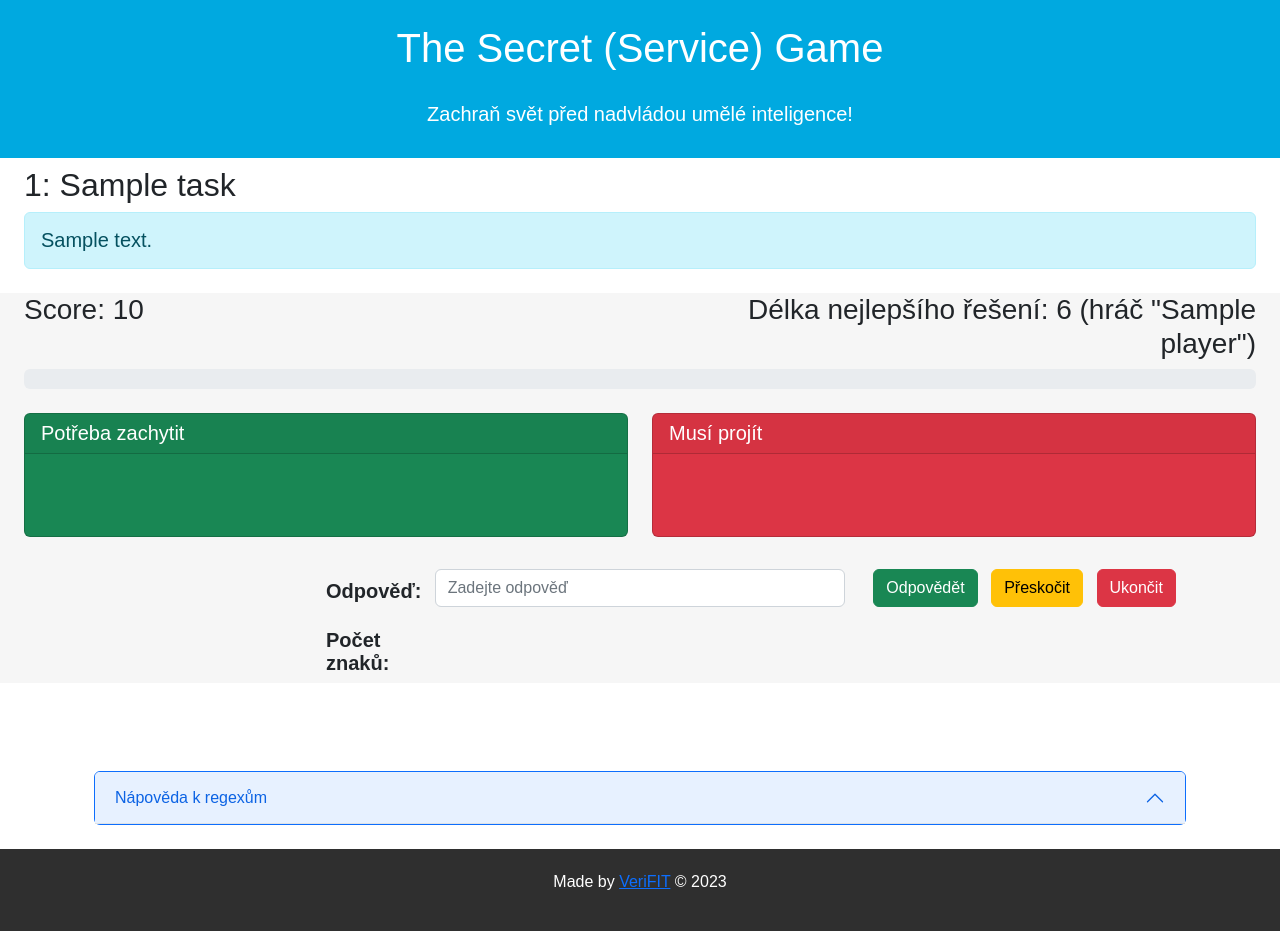
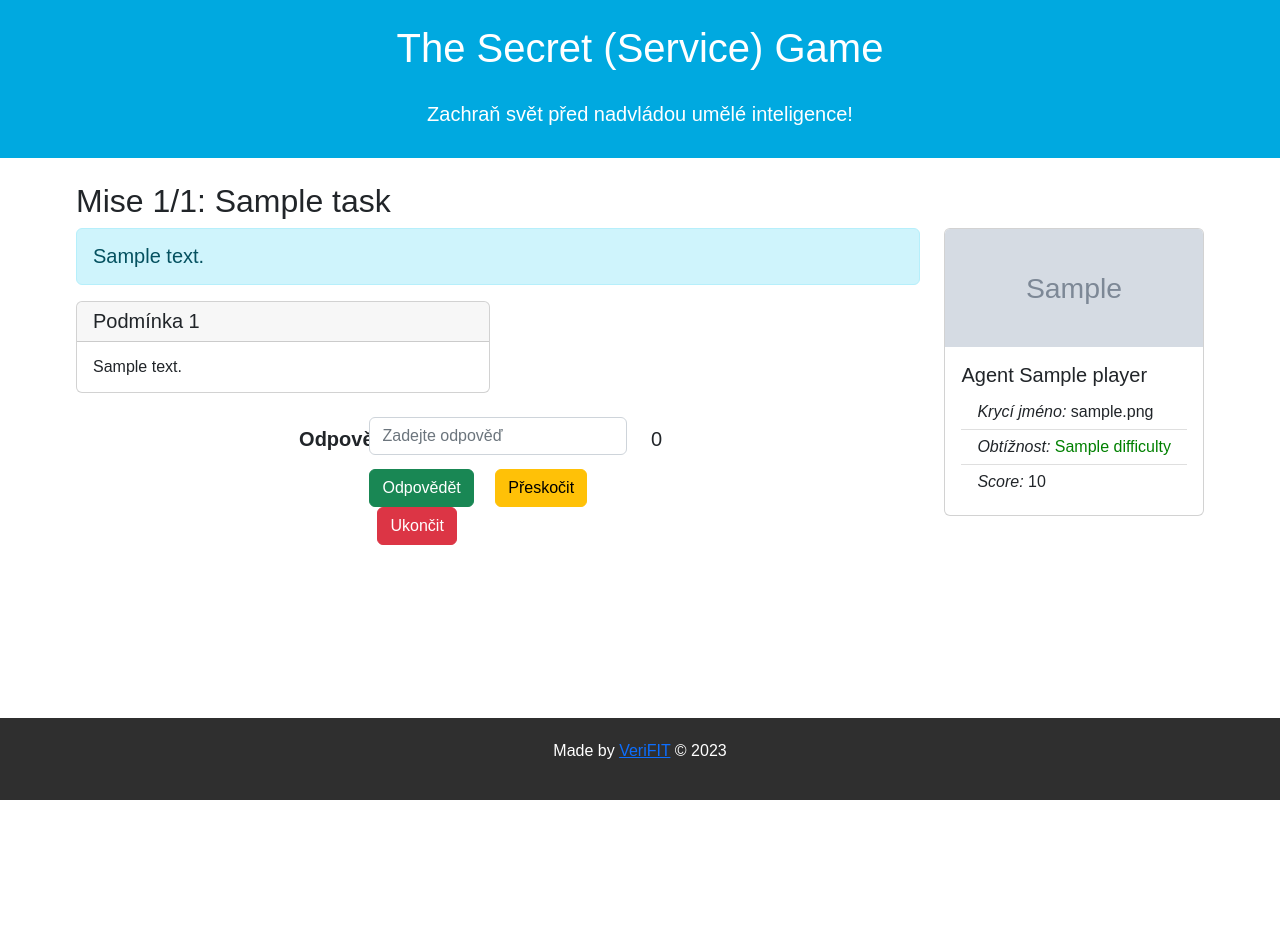
Before and after one commit to VeriFIT/regular-game, a Django app: page /game23/player/1/ in a window 1280 px wide. After the commit the page ends 800 px from the top, so only its background shows below. Run offline with Django 4.2, Linux system fonts and the light colour scheme; tables that the repository leaves empty hold one stand-in row (values such as "Sample post"); grey boxes marked "Sample" are stand-in pictures.

Commit message:
Update tasks frontend and backend.

```diff
--- a/regular_game_site/game23/templates/game23/task.html
+++ b/regular_game_site/game23/templates/game23/task.html
@@ -3,110 +3,58 @@
 {% block content %}
 
 
+<div class="container mt-4" style="max-width: 90%">
+  <h2>Mise {{ task.num }}/{{ tasks_cnt }}: {{ task.title }}</h2>
+  <div class="row">
+    <!-- Left column with the task, conditions and reply form -->
+    <div class="col-sm">
+
       <!-- Task description -->
-<div class="container-fluid px-4 py-2">
-  <h2>{{ task.num }}: {{ task.title }}</h2>
       <div class="alert alert-info">
         {{ task.text|safe }}
       </div>
-</div>
 
-
-<div class="container-fluid px-4 py-0 bg-grey">
-  <!-- Score + Best solution -->
-  <div class="row">
+      <!-- Condition cards -->
+      <div class="row row-cols-2 gx-3 gy-3">
+        {% for cond, satisfied in conditions.items %}
         <div class="col">
-      <h3>Score: {{ player.score }} </h3>
-    </div>
-    <div class="col text-end">
-      {% if best_sol_len %}
-      <!-- <h3>Autor nejlepšího řešení: {{ best_sol_player.name }}</h3> -->
-      <h3>Délka nejlepšího řešení: {{ best_sol_len }} (hráč "{{ best_sol_player.name }}")</h3>
-      {% endif %}
+          {% if satisfied is None %}
+          <div class="card h-100">
+            <div class="card-header">Podmínka {{ forloop.counter }}</div>
+            <div class="card-body">
+              <p class="card-text">{{ cond.text }}</p>
             </div>
           </div>
-  <!-- Progress bar -->
-  <div class="progress" style="height: 20px">
-    <div class="progress-bar progress-bar-striped bg-success" role="progressbar" aria-label="Task progress"
-    style="width: {{ progress }}%" aria-valuenow="{{ task.num }}" aria-valuemin="0" aria-valuemax="6">
-      <strong style="font-size: 15px">{{ tasks_done }} / {{ tasks_cnt }}</strong>
+          {% elif satisfied %}
+          <div class="card h-100 border-success">
+            <div class="card-header bg-cond-header-success">
+              <img src="https://neal.fun/password-game/checkmark.svg" style="height: 19px; width: 19px;">
+              <span>Podmínka {{ forloop.counter }}</span>
+            </div>
+            <div class="card-body bg-cond-success">
+              <p class="card-text">{{ cond.text }}</p>
             </div>
           </div>
+          {% else %}
+          <div class="card h-100 border-danger">
+            <div class="card-header bg-cond-header-fail">
+              <img src="https://neal.fun/password-game/error.svg" style="height: 19px; width: 19px;">
+              <span>Podmínka {{ forloop.counter }}</span>
             </div>
-
-
-<!-- Long Strings -->
-{% if task.num == 11 %}
-<div class="container-fluid p-4 bg-grey">
-  <!-- Valid strings -->
-  <div class="row align-items-md-stretch">
-    <div class="col-md-12">
-      <div class="card text-white bg-success mb-3 h-100">
-        <div class="card-header">Potřeba zachytit</div>
-        <div class="card-body">
-<pre class="card-text">
-{% for snippet in pos_snips %}
-{{ snippet.text }}
-{% endfor %}
-</pre>
-        </div>
-      </div>
-    </div>
-  </div>
-  <!-- Invalid strings -->
-  <div class="row align-items-md-stretch mt-3">
-    <div class="col-md-12">
-      <div class="card text-white bg-danger mb-3 h-100">
-        <div class="card-header">Musí projít</div>
-        <div class="card-body">
-<pre>
-{% for snippet in neg_snips %}
-{{ snippet.text }}
-{% endfor %}
-</pre>
-        </div>
-      </div>
-    </div>
+            <div class="card-body bg-cond-fail">
+              <p class="card-text">{{ cond.text }}</p>
             </div>
           </div>
           {% endif %}
-
-<!-- Short Strings -->
-{% if task.num != 11 %}
-<div class="container-fluid p-4 bg-grey">
-  <div class="row align-items-md-stretch">
-    <div class="col-md-6">
-      <div class="card text-white bg-success mb-3 h-100">
-        <div class="card-header">Potřeba zachytit</div>
-        <div class="card-body">
-<pre class="card-text">
-{% for snippet in pos_snips %}
-{{ snippet.text }}
+        </div>
         {% endfor %}
-</pre>
       </div>
-      </div>
-    </div>
-    <div class="col-md-6">
-      <div class="card text-white bg-danger mb-3 h-100">
-        <div class="card-header">Musí projít</div>
-        <div class="card-body">
-<pre>
-{% for snippet in neg_snips %}
-{{ snippet.text }}
-{% endfor %}
-</pre>
-        </div>
-      </div>
-    </div>
-  </div>
-</div>
-{% endif %}
 
       <!-- Submit Form -->
+      <div class="container">
         <form autocomplete="off" action="{% url 'game23:answer' player.id %}" method="post">
           {% csrf_token %}
-  <div class="row bg-grey py-2">
+          <div class="row mt-4">
             <div class="col-sm-3"></div>
             <label class="col-sm-1 col-form-label" for="result"><strong>Odpověď:</strong></label>
             <div class="col-sm-4">
@@ -116,22 +64,18 @@
                 <input type="text" class="form-control" id="result" name="result" placeholder="Zadejte odpověď" oninput="countChars('result', 'displayto')">
               {% endif %}
             </div>
+            <div class="col-sm-1 col-form-label"><span id="displayto">{{ result_len }}</span></div>
+          </div>
+          <div class="row mt-2 mb-3">
+            <div class="col-sm-4"></div>
             <div class="col-sm-4">
-      <button type="submit" name="submit" class="mx-1 btn btn-success">Odpovědět</button>
-      <button type="submit" name="skip" class="mx-1 btn btn-warning">Přeskočit</button>
-      <button type="submit" name="giveup" class="mx-1 btn btn-danger">Ukončit</button>
+              <button type="submit" name="submit" class="me-2 btn btn-success">Odpovědět</button>
+              <button type="submit" name="skip" class="mx-2 btn btn-warning">Přeskočit</button>
+              <button type="submit" name="giveup" class="mx-2 btn btn-danger">Ukončit</button>
             </div>
           </div>
-  <div class="row mb-3 bg-grey py-2">
-    <div class="col-sm-3"></div>
-    <span class="col-sm-1"><strong>Počet znaků:</strong></span>
-    <div class="col-sm-4 mb-3">
-      <span id="displayto">{{ regex_len }}</span>
-    </div>
-    <div class="col-sm-4"></div>
-  </div>
           {% if error_message %}
-  <div class="row">
+          <div class="row mb-3">
             <div class="col-sm-3"></div>
             <div class="alert alert-danger col-sm-6">
               <strong>Chyba!</strong> {{ error_message }}
@@ -139,68 +83,28 @@
           </div>
           {% endif %}
         </form>
+      </div>
 
+    </div>
 
-<!-- Invalid short matches reporting -->
-{% if task.num != 11 %}
-  <div class="container-fluid p-4">
-    <div class="row align-items-md-stretch">
-      {% if bad_cond %}
-      <div class="col-md-6">
-        <div class="card border-danger mb-3">
-          <div class="card-header">Nepodařilo se Ti splnit tyto podmínky:</div>
-          <div class="card-body text-danger">
-<pre class="card-text">
-{% for cond in bad_cond %}
-{{ cond.text }}
-{% endfor %}
-</pre>
+    <!-- Right column with player stats -->
+    <div class="col-sm-auto">
+
+      <!-- Player -->
+      <div class="card">
+        <img class="card-img-top" src="{{ player.difficulty.avatar_url }}" alt="{{ player.difficulty.avatar }}" style="height: 9.2vw; object-fit: cover;">
+        <div class="card-body">
+          <h5 class="card-title">Agent {{ player.name }}</h5>
+          <ul class="list-group list-group-flush">
+            <li class="list-group-item"><i>Krycí jméno: </i>{{ player.difficulty.avatar }}</li>
+            <li class="list-group-item"><i>Obtížnost: </i>
+              <span style="color: {% if player.difficulty.name == 'Těžká' %}red{% elif player.difficulty.name == 'Normální' %}orange{% else %}green{% endif %}">{{ player.difficulty.name }}</span>
+            </li>
+            <li class="list-group-item"><i>Score: </i>{{ player.score }}</li>
+          </ul>
         </div>
       </div>
-      </div>
-      {% endif %}
-    </div>
-  </div>
-{% endif %}
 
-<!-- Invalid long matches reporting -->
-{% if task.num == 11 %}
-<div class="container-fluid p-4">
-  <!-- Valid strings -->
-  {% if bad_cond %}
-  <div class="row align-items-md-stretch">
-    <div class="col-md-12">
-      <div class="card border-danger mb-3">
-        <div class="card-header">Nepodařilo se Ti splnit tyto podmínky:</div>
-        <div class="card-body text-danger">
-<pre class="card-text">
-{% for cond in bad_cond %}
-{{ cond.text }}
-{% endfor %}
-</pre>
-        </div>
-      </div>
-    </div>
-  </div>
-  {% endif %}
-</div>
-{% endif %}
-
-<div class="container p-4">
-  <!-- Help accordion -->
-  <div class="accordion" id="navod">
-    <!-- Regex intro -->
-    <div class="accordion-item border-primary">
-      <h2 class="accordion-header" id="helpOne">
-        <button class="accordion-button" type="button" data-bs-toggle="collapse" data-bs-target="#collapseHelp" aria-expanded="true" aria-controls="collapseHelp">
-          Nápověda k regexům
-        </button>
-      </h2>
-      <div id="collapseHelp" class="accordion-collapse collapse show" aria-labelledby="helpOne">
-        {% comment %}
-        {% include "./regex-help.html" %}
-        {% endcomment %}
-      </div>
     </div>
   </div>
 </div>
--- a/regular_game_site/game23/templates/game23/template.html
+++ b/regular_game_site/game23/templates/game23/template.html
@@ -25,16 +25,31 @@
         background-color: #2f2f2f;
         color: #fff;
       }
+      .bg-cond-success {
+        background-color: #e3ffe3;
+        border-radius: 4px;
+      }
+      .bg-cond-header-success {
+        background-color: #aef3ae;
+      }
+
+      .bg-cond-fail {
+        background-color: #ffecec;
+        border-radius: 4px;
+      }
+      .bg-cond-header-fail {
+        background-color: #ffc7c7;
+      }
     </style>
 
     <script type="text/javascript">
-      function countChars(regex,displaylabel) {
-        var len = document.getElementById(regex).value.length;
+      function countChars(input,displaylabel) {
+        var len = document.getElementById(input).value.length;
         document.getElementById(displaylabel).innerHTML = len;
       }
     </script>
   </head>
-<body class="d-flex flex-column h-100">
+<body class="d-flex flex-column h-100" onload="countChars('result', 'displayto')">
 
 <!-- Header -->
 <div class="p-4 bg-1 text-center text-white">
--- a/regular_game_site/game23/views.py
+++ b/regular_game_site/game23/views.py
@@ -17,11 +17,6 @@ def get_tasks_cnt():
         return task_with_highest_num.num
     return 0
 
-# penalty for skipping a task
-SKIP_PENALTY = 30
-# penalty for a wrong answer
-WRONG_PENALTY = 2
-
 
 # Main page with high score chart
 class IndexView(generic.ListView):
@@ -30,8 +25,13 @@ class IndexView(generic.ListView):
 
     def get_queryset(self):
         """Return at most 10 players with the highest scores."""
-        highscore = Player.objects.filter(finished=True).order_by('score')[:10]
-        highscore = sorted(highscore, key = lambda x: (x.score, x.duration))
+        highscore = Player.objects.filter(finished=True).order_by('-score')[:10]
+        # We need to sort by descending duration and ascending score
+        highscore = sorted(
+            sorted(highscore, key = lambda x: x.duration),
+            key=lambda x: x.score,
+            reverse=True
+        )
         return highscore
 
 
@@ -44,9 +44,11 @@ def start_game(request):
         })
 
     plname = request.POST['plname']
+    avatar = request.POST['avatar']
 
     player = Player()
     player.name = plname
+    player.difficulty = Difficulty.objects.get(avatar=avatar)
     # Quick timezone hack
     player.time_begin = datetime.now() + timedelta(hours=2)
     player.score = 0
@@ -57,17 +59,16 @@ def start_game(request):
 
 
 # common rendering of the task page
-def render_next_task_with(request, player, result=None, error_msg=None, bad_cond=None):
+def render_next_task_with(request, player, result=None, error_msg=None, cond=None):
     task = get_object_or_404(Task, num=player.next_task)
+    diff_conds = {t: None for t in task.condition_set.filter(difficulty__lte=player.difficulty)}
     return render(request, 'game23/task.html',
                   {
                       'player': player,
                       'task': task,
                       'result': result,
                       'result_len': len(result) if result else 0,
-                      # 'pos_snips': pos_snips,
-                      # 'neg_snips': neg_snips,
-                      'bad_cond': bad_cond,
+                      'conditions': cond if cond is not None else diff_conds,
                       'tasks_cnt': get_tasks_cnt(),
                       'tasks_done': task.num - 1,
                       'progress': 100 / get_tasks_cnt() * (task.num - 1),
@@ -94,12 +95,12 @@ def task(request, player_id):
 def answer(request, player_id):
     player = get_object_or_404(Player, pk=player_id)
     if 'skip' in request.POST:
-        player.score += SKIP_PENALTY
+        player.score += player.difficulty.task_skip_score
         player.next_task += 1
         player.save()
         return HttpResponseRedirect(reverse('game23:task', args=(player.pk,)))
     elif 'giveup' in request.POST:
-        player.score += (get_tasks_cnt() - player.next_task + 1) * SKIP_PENALTY
+        player.score += (get_tasks_cnt() - player.next_task + 1) * player.difficulty.task_skip_score
         player.next_task = get_tasks_cnt() + 1
         player.save()
         return HttpResponseRedirect(reverse('game23:task', args=(player.pk,)))
@@ -112,24 +113,33 @@ def answer(request, player_id):
     result = request.POST['result']
     correct = True
 
-    conditions = task.condition_set.all()
-    bad_cond = []
+    conditions = {t: None for t in task.condition_set.filter(difficulty__lte=player.difficulty)}
 
     try:
-        for cond in conditions:   # we need to match all examples
+        for cond in conditions.keys():   # we need to match all examples
             if not cond_satisfied(cond, result):
                 correct = correct and False
-                bad_cond += [cond]
+                conditions[cond] = False
+            else:
+                conditions[cond] = True
     except Exception as error:
-        return render_next_task_with(request, player, regex=regex, error_msg=f"Špatně zadaná odpověď či jiná chyba! (popis chyby: \"{error}\")")
+        return render_next_task_with(
+            request,
+            player,
+            result=result,
+            error_msg=f"Špatně zadaná odpověď či jiná chyba! (popis chyby: \"{error}\")",
+            cond=conditions
+        )
 
     if not correct:
-        player.score += WRONG_PENALTY
+        player.score += player.difficulty.task_fail_score
         player.save()
-        return render_next_task_with(request, player, result, error_msg=f"Špatná odpověď \"{result}\"!", bad_cond=bad_cond)
+        return render_next_task_with(
+            request, player, result, error_msg=f"Špatná odpověď \"{result}\"!", cond=conditions
+        )
 
     player.next_task += 1
-    player.score += len(result)
+    player.score += player.difficulty.task_ok_score
 
     if not task.best_solution or len(result) < len(task.best_solution):
         task.best_solution = result
```
Also changed, not shown: regular_game_site/fill_data_game23.py (+68 -24 lines), regular_game_site/game23/models.py (+43 -0 lines), regular_game_site/game23/templates/game23/index.html (+33 -18 lines), regular_game_site/game23/migrations/0004_difficulty_player_difficulty.py (added), regular_game_site/game23/migrations/0005_condition_difficulty.py (added). Lines whose indentation alone changed are shown as unchanged.
